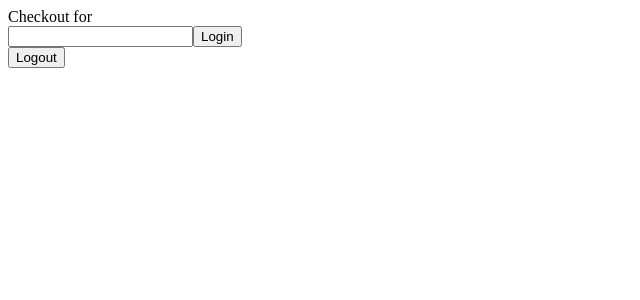
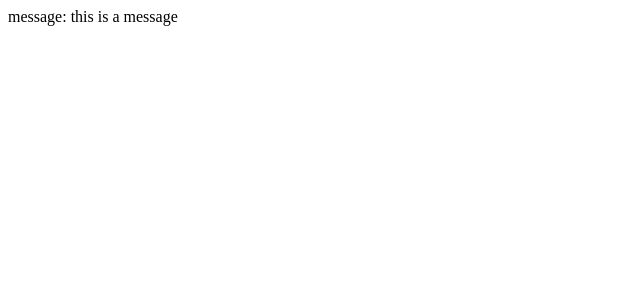
Before and after one commit to marv1n-le/react-series, a React (Vite) app in the folder my-app/: page / in a window 1280 px wide. Shown: the top 300 px of the page, without its empty margins (0-640 px from the left). Built offline with nearby package versions, Linux system fonts and the light colour scheme.

Commit message:
passing complex state to reducer and creating custom hooks

```diff
--- a/my-app/src/App.jsx
+++ b/my-app/src/App.jsx
@@ -12,6 +12,7 @@ import Checkout from "./Checkout";
 import Login from "./Login";
 import { UserProvider } from "./context/UserContext";
 import Logout from "./Logout";
+import useDisplayMessage from "./hooks/useDisplayMessage";
 // function App() {
 //   const [count, setCount] = useState(0);
 //   const [state, dispatch] = useReducer(reducer, { count: 0, incrementBy: 1 });
@@ -75,16 +76,24 @@ import Logout from "./Logout";
 
 // export default App;
 
+// function App() {
+//   return (
+//     <div>
+//       <UserProvider>
+//         <Checkout />
+//         <Login />
+//         <Logout />
+//       </UserProvider>
+//     </div>
+//   );
+// }
+
 function App() {
-  return (
-    <div>
-      <UserProvider>
-        <Checkout />
-        <Login />
-        <Logout />
-      </UserProvider>
-    </div>
-  );
+  const [message, displayMessage] = useDisplayMessage();
+  displayMessage();
+  return <div>
+    message: { message }
+  </div>;
 }
 
 export default App;
--- a/my-app/src/context/UserContext.jsx
+++ b/my-app/src/context/UserContext.jsx
@@ -5,17 +5,21 @@ const userContext = createContext();
 function UserProvider({ children}) {
 
   // const [user, setUser] = useState("guest");
-  const [user, dispatch] = useReducer(userReducer, "");
+  const [state, dispatch] = useReducer(userReducer, { user: null });
   function userReducer(state, action) {
     if (action.type === "login") {
-      return action.payload;
+      return {
+        user: action.payload,
+      };
     }
     if (action.type === "logout") {
-      return action.payload;
+      return {
+        user: action.payload,
+      }
     }
   }
   return (
-  <userContext.Provider value={{ user, dispatch}}>
+  <userContext.Provider value={{ ...state, dispatch}}>
     { children}
   </userContext.Provider>
   );
--- /dev/null
+++ b/my-app/src/hooks/useDisplayMessage.js
@@ -0,0 +1,9 @@
+import { useState } from "react";
+
+export default function useDisplayMessage() {
+  const [message, setMessage] = useState("this is a message");
+  function displayMessage() {
+    return console.log(message);
+  }
+  return [ message, displayMessage ];
+}
```
